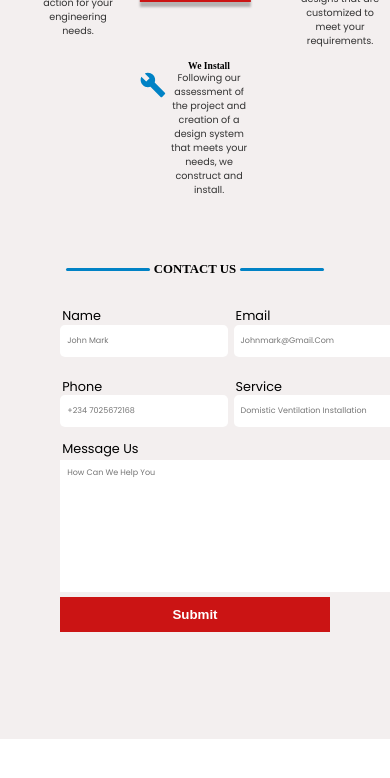
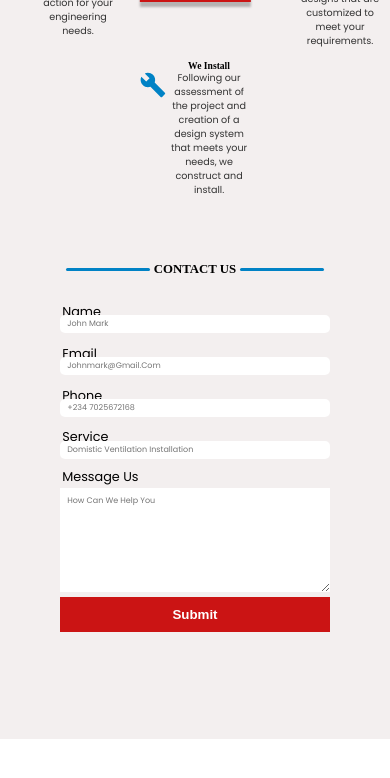
Before and after one commit to henrygad/Arowoshegbesteel, a React (Create React App) app: page / in a window 390 px wide. Shown: the part 5819-6597 px from the top of the page. Built offline with nearby package versions, Linux system fonts and the light colour scheme; a web font is replaced by a local one.

Commit message:
version 1.03

```diff
--- a/src/Conponents/About/About.css
+++ b/src/Conponents/About/About.css
@@ -113,7 +113,7 @@
     }
 
     .about_container .number > img {
-      height: 25%;
+      height: 50%;
       object-fit: cover;
     }
     .about_container .second_div{
--- a/src/Conponents/Contactform/Contactform.css
+++ b/src/Conponents/Contactform/Contactform.css
@@ -73,7 +73,7 @@ input[type="text" i] {
      outline-color: var(--primary-color);
    }
   .contact_us form .grid_wrap > div textarea{
-    flex: 1;
+    flex: 1 0 ;
     padding: 4px;
     border: 0;
   }
@@ -113,9 +113,16 @@ input[type="text" i] {
     height: 70%;
   }
   .contact_us form .grid_wrap{
+    grid-template-columns: 1fr;
 
    grid-column-gap: 2%;
    grid-row-gap: 2%;
+}
+.contact_us form .grid_wrap > div textarea{
+  flex: 1 0 100px;
+}
+.contact_us form .message{
+  grid-area: 5/ 1/ span 1 /span 1;
 }
 .contact_us form .grid_wrap > div label{
   font-size: .8rem;
--- a/src/index.css
+++ b/src/index.css
@@ -125,6 +125,9 @@ footer section{
     a{
         font-size: .6rem;
     }
+    .header_wrap{
+        margin-top: 5px;
+    }
     main{
         padding-top: 500px;
         bottom: 500px;
```
